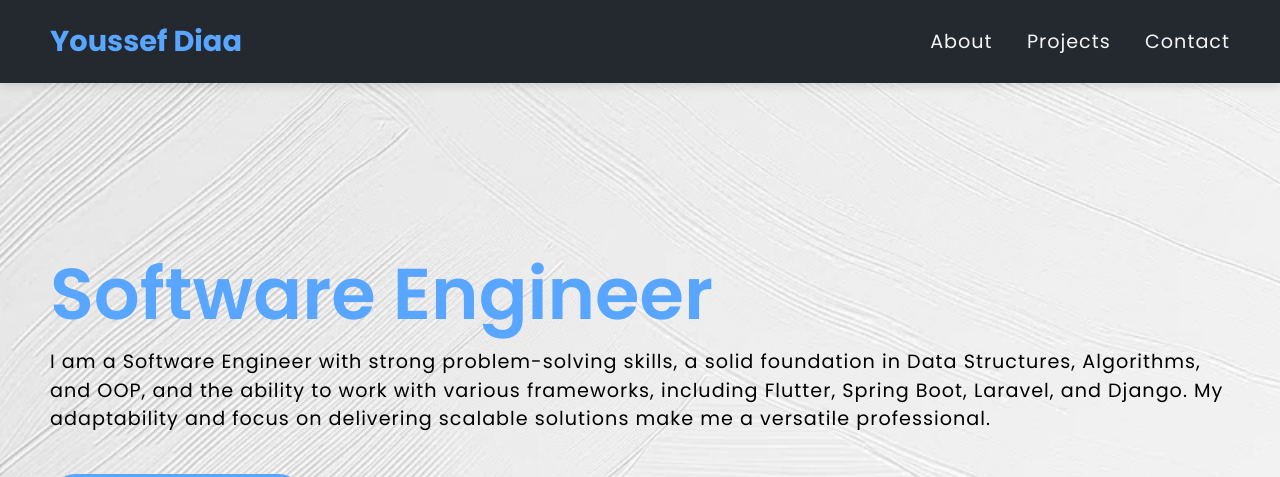
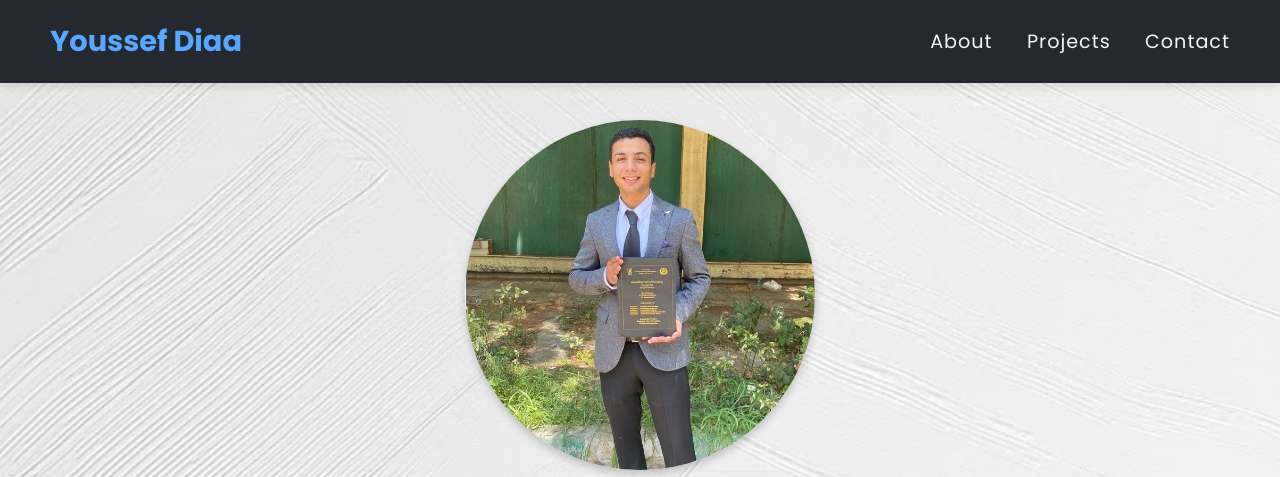
Before and after one commit to youssefdiaa12/profile, a plain HTML site: page index.html in a window 1280 px wide. Shown: the top 477 px of the page. Drawn offline with nearby package versions, Linux system fonts and the light colour scheme.

Commit message:
enhanced portfolio round 2

```diff
--- a/index.html
+++ b/index.html
@@ -21,10 +21,23 @@
         </nav>
     </header>
 
+
     <!-- About Me Section -->
     <section class="main" id="About" data-aos="fade-up" data-aos-duration="1000">
+
+            <!-- Profile Information -->
             <div class="profile-info">
+
+                <div class="profile-container">
+                    <div class="profile-section">
+                        <!-- Personal Photo -->
+                    <div class="photo-container">
+                        <img src="images/dada.jpeg" alt="Personal Photo" class="profile-photo">
+                    </div>
+                </div>
                 <h2><span>Software Engineer</span></h2>
+
+
                 <p class="about-description">
                     I am a Software Engineer with strong problem-solving skills, a solid foundation in Data Structures, Algorithms, and OOP, and the ability to work with various frameworks, including Flutter, Spring Boot, Laravel, and Django. My adaptability and focus on delivering scalable solutions make me a versatile professional.
                 </p>
@@ -35,6 +48,7 @@
                     <a href="https://github.com/youssefdiaa12"><i class="fa-brands fa-github"></i></a>
                     <a href="https://www.linkedin.com/in/youssef-diaa-837a88235/"><i class="fa-brands fa-linkedin"></i></a>
                     <a href="https://codeforces.com/profile/dada22"><i class="fa-solid fa-code"></i></a>
+                </div>
             </div>
         </div>
     </section>
--- a/style.css
+++ b/style.css
@@ -23,6 +23,51 @@ header {
     align-items: center;
     padding: 20px 50px;
     box-shadow: 0 4px 8px rgba(0, 0, 0, 0.1);
+}
+/* Personal Photo Section */
+.personal-photo {
+    background-color:transparent;
+    text-align: center;
+    padding: 80px 20px 50px;
+    display: flex;
+    flex-direction: column;
+    align-items: center;
+    gap: 20px;
+}
+
+.photo-container {
+    width: 350px;
+    height: 350px;
+    border-radius: 50%;
+    overflow: hidden;
+    justify-content: center;
+    align-items: center;
+    background:transparent;
+
+    align-self: center;
+    box-shadow: 0 4px 8px rgba(0, 0, 0, 0.2);
+}
+.profile-container{
+    align-self: center;
+    width: 100%;
+}
+
+.profile-photo {
+    width: 100%;
+    height: 100%;
+    object-fit: cover;
+}
+
+.photo-caption h1 {
+    font-size: 2.5em;
+    font-weight: bold;
+    color: #24292f;
+}
+
+.photo-caption p {
+    font-size: 1.2em;
+    color: #555;
+    margin-top: 10px;
 }
 
 .logo {
@@ -52,13 +97,17 @@ section {
 .social{
     padding-left: 30px;
     text-decoration: none;}
-
+    .profile-section {
+        display: flex;
+        align-items: center; /* Align items vertically in the center */
+        justify-content: center; /* Center the row horizontally on the screen */
+      }
 .main {
     width: 100%;
     min-height: 100vh;
     display: flex;
     align-items: center;
-    justify-content: flex-start;
+    justify-content: center;
     background: url(images/cHJpdmF0ZS9sci9pbWFnZXMvd2Vic2l0ZS8yMDIyLTA1L3AtNDQ4LXBhaS0wNjQuanBn.webp) no-repeat;
     background-size: cover;
     background-position: center;
```
Also changed, not shown: images/WhatsApp Image 2024-12-08 at 9.36.26 PM.jpeg (deleted), images/dada.jpeg (added). Lines whose indentation alone changed are shown as unchanged.
